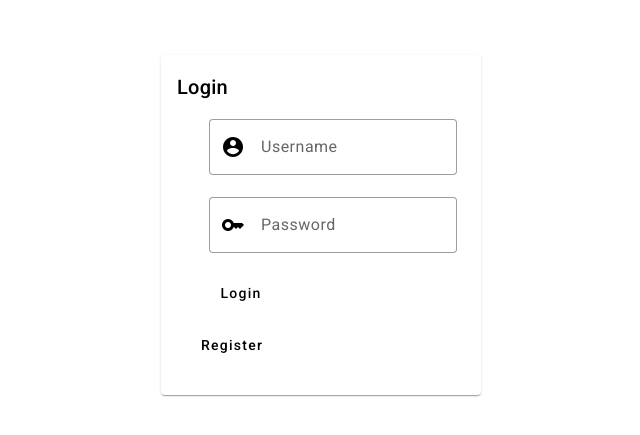
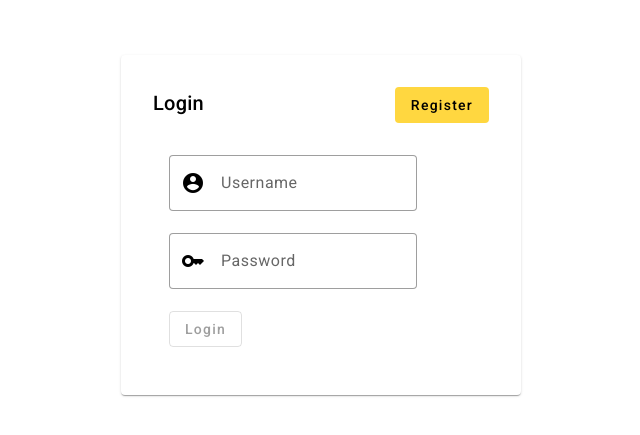
Before and after one commit to DevPetus/acute_chess, an Angular app: page /login in a window 1280 px wide. Shown: the part 175-610 px from the top of the page, without its empty margins (319-959 px from the left). Built offline with nearby package versions, Linux system fonts and the light colour scheme.

Commit message:
:sparkles: Login mock + pipe

```diff
--- a/src/app/components/login/login.component.html
+++ b/src/app/components/login/login.component.html
@@ -1,8 +1,11 @@
 <div class="loginCtn">
 
   <mat-card class="loginCard">
-    <mat-card-title>Login</mat-card-title>
-    <mat-card-content>
+    <mat-card-header class="cardHeader">
+      <mat-card-title>Login</mat-card-title>
+      <button (click)="this.router.navigate(['/','register'])" color="accent" mat-flat-button>Register</button>
+    </mat-card-header>
+    <mat-card-content class="cardContent">
       <form [formGroup]="form" (ngSubmit)="submit()" class="loginForm">
         <mat-form-field appearance="outline">
           <input type="text" matInput placeholder="Username" formControlName="username">
@@ -14,11 +17,10 @@
         </mat-form-field>
 
         <div class="button">
-          <button type="submit" mat-button>Login</button>
+          <button [disabled]="!form.valid" type="submit" mat-stroked-button>Login</button>
         </div>
 
       </form>
-      <button (click)="this.router.navigate(['/','register'])" mat-button>Register</button>
     </mat-card-content>
   </mat-card>
 </div>
--- a/src/app/components/login/login.component.scss
+++ b/src/app/components/login/login.component.scss
@@ -7,9 +7,17 @@
 
 .loginCard {
     padding: 1em;
-    width: 20em;
+    width: 25em;
 }
 
 .loginForm {
     padding: 1em;
 }
+
+.cardHeader {
+    justify-content: space-between;
+}
+
+.cardContent {
+    padding: 1em;
+}
--- a/src/app/components/login/login.component.ts
+++ b/src/app/components/login/login.component.ts
@@ -7,6 +7,7 @@ import { MatCardModule } from '@angular/material/card';
 import { ReactiveFormsModule } from '@angular/forms';
 import { MatInputModule } from '@angular/material/input'
 import { Router } from '@angular/router';
+import { AuthService } from '../../services/auth.service';
 
 @Component({
   selector: 'app-login',
@@ -22,9 +23,15 @@ export class LoginComponent {
     password: new FormControl('', [Validators.required]),
   });
 
-  constructor(public router: Router) { }
+  constructor(public router: Router,
+    private authService: AuthService) { }
 
   submit() {
-    console.log(this.form.value)
+    this.authService.login(this.form.value).subscribe((res: any) => {
+      console.log(res);
+      if (res) {
+        this.router.navigateByUrl('/')
+      }
+    });
   }
 }
--- a/src/app/components/register/register.component.html
+++ b/src/app/components/register/register.component.html
@@ -1,7 +1,10 @@
 <div class="registerCtn">
 
     <mat-card class="registerCard">
-        <mat-card-title>Register</mat-card-title>
+        <mat-card-header class="cardHeader">
+            <mat-card-title>Register</mat-card-title>
+            <button (click)="this.router.navigate(['/','login'])" color="accent" mat-flat-button>Login</button>
+        </mat-card-header>
         <mat-card-content>
             <form [formGroup]="form" (ngSubmit)="submit()" class="registerForm">
                 <mat-form-field appearance="outline">
@@ -24,7 +27,7 @@
                 </mat-form-field>
 
                 <div class="button">
-                    <button [disabled]="!form.valid" type="submit" mat-button>Register</button>
+                    <button [disabled]="!form.valid" type="submit" mat-stroked-button>Register</button>
                 </div>
             </form>
         </mat-card-content>
--- a/src/app/components/register/register.component.scss
+++ b/src/app/components/register/register.component.scss
@@ -13,3 +13,7 @@
 .registerForm {
     padding: 1em;
 }
+
+.cardHeader {
+    justify-content: space-between;
+}
--- a/src/app/components/register/register.component.ts
+++ b/src/app/components/register/register.component.ts
@@ -8,6 +8,7 @@ import { ReactiveFormsModule } from '@angular/forms';
 import { MatInputModule } from '@angular/material/input'
 import { CommonModule } from '@angular/common';
 import { AuthService } from '../../services/auth.service';
+import { Router } from '@angular/router';
 
 @Component({
   selector: 'app-register',
@@ -35,7 +36,8 @@ export class RegisterComponent {
     return matched ? null : { notSame: true }
   }
 
-  constructor(private authService: AuthService) {
+  constructor(private authService: AuthService,
+    public router: Router) {
     // Setting the custom validator to form
     this.form.setValidators(this.checkPasswords);
   }
--- a/src/app/services/auth.service.ts
+++ b/src/app/services/auth.service.ts
@@ -9,8 +9,11 @@ export class AuthService {
 
   constructor() { }
 
-  login() {
-    this.auth = true;
+  login(data: { username: string, password: string }) {
+    if (data.username === 'admin' && data.password === 'admin') {
+      this.auth = true;
+    } else { this.auth = false; }
+    return of(this.auth);
   }
 
   logout() {
```
Also changed, not shown: src/app/pipe/safe.pipe.ts (added, +17 -0 lines), 1 other file (tests, documents, lock files or other folders).
